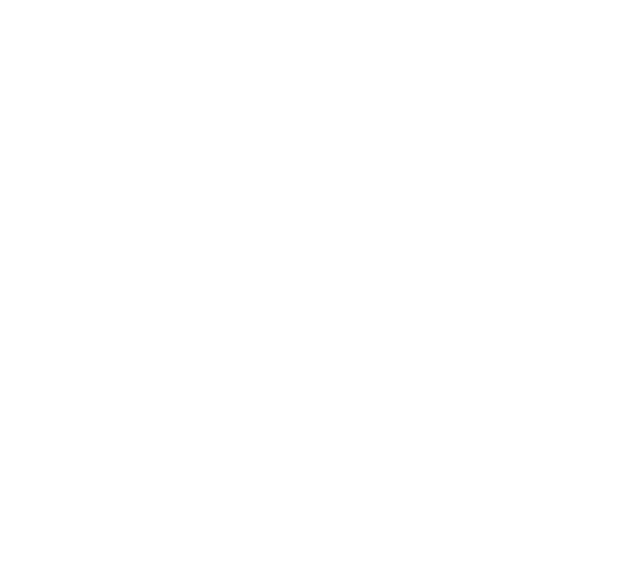
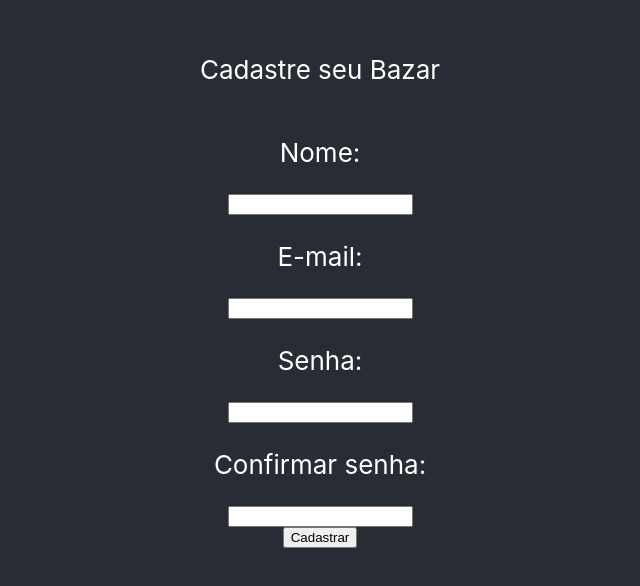
Before and after one commit to L0NG4R3S/BrexoStore, a React (Create React App) app: page /cadastrarUsuario in a window 1280 px wide. Before the commit this address had no page. Shown: the part 112-698 px from the top of the page, without its empty margins (320-960 px from the left). Built offline with nearby package versions, Linux system fonts and the light colour scheme.

Commit message:
organizar styles

```diff
--- a/src/App.js
+++ b/src/App.js
@@ -4,8 +4,9 @@
   Routes,
   Route,
 } from "react-router-dom";
-import './App.css';
+import './styles/App.css';
 import CadastrarBazar from "./CadastrarBazar";
+import CadastrarUser from "./CadastrarUser";
 import Home from "./Home";
 
 function App() {
@@ -16,6 +17,7 @@
             <Routes>
               <Route path="/" element={<Home />} />
               <Route path="/cadastrarBazar" element={<CadastrarBazar />} />
+              <Route path="/cadastrarUsuario" element={<CadastrarUser />} />
             </Routes>
           </div>
         </Router>
--- a/src/CadastrarBazar.js
+++ b/src/CadastrarBazar.js
@@ -1,5 +1,5 @@
 import { useState } from 'react';
-import './App.css';
+import './styles/App.css';
 import axios from 'axios';
 
 function CadastrarBazar() {
@@ -44,7 +44,7 @@
 
   return (
     <div className="CadastrarBazar">
-      <header className="App-header">
+      <header className="App-body">
         <p>
           Cadastre seu Bazar
         </p>
--- /dev/null
+++ b/src/CadastrarUser.js
@@ -0,0 +1,68 @@
+import { useState } from 'react';
+import './styles/App.css';
+import axios from 'axios';
+
+function CadastrarBazar() {
+  const [name, setName] = useState('');
+  const [email, setEmail] = useState('');
+  const [confirmPassword, setConfirmPassword] = useState('');
+  const [password, setPassword] = useState('');
+
+  const onRegister = () => {
+
+    const data = JSON.stringify({
+      name: name,
+      email: email,
+      password : password ,
+      password_confirmation: confirmPassword,
+    });
+
+    const config = {
+      method: 'post',
+      url: 'http://ec2-3-86-207-169.compute-1.amazonaws.com/api/user',
+      headers: {
+        'Content-Type': 'application/json'
+      },
+      data: data
+    };
+
+    axios(config)
+      .then((response) => console.log('DEU CERTO', response))
+      .catch((err) => {
+        console.error("ERRO ao cadastrar Usuário" + err);
+      });
+  }
+
+  return (
+    <div className="CadastrarBazar">
+      <header className="App-body">
+        <p>
+          Cadastre seu Bazar
+        </p>
+
+        <p>
+          Nome:
+        </p>
+        <input className="form-control" type="text" value={name} onChange={e => setName(e.target.value)}></input>
+        <p>
+          E-mail:
+        </p>
+        <input className="form-control" type="text" value={email} onChange={e => setEmail(e.target.value)}></input>
+        <p>
+          Senha:
+        </p>
+        <input className="form-control" type="text" value={password} onChange={e => setPassword(e.target.value)}></input>
+        <p>
+          Confirmar senha:
+        </p>
+        <input className="form-control" type="text" value={confirmPassword} onChange={e => setConfirmPassword(e.target.value)}></input>
+
+        <button onClick={onRegister}>
+          Cadastrar
+        </button>
+      </header>
+    </div>
+  );
+}
+
+export default CadastrarBazar;
--- a/src/Home.js
+++ b/src/Home.js
@@ -1,12 +1,12 @@
 import React from "react";
-import logo from './logo.svg';
-import './App.css';
+import './styles/App.css';
+import './styles/Home.css';
 
 function Home() {
   return (
     <div className="App">
-      <header className="App-header">
-        <img src={logo} className="App-logo" alt="logo" />
+      <div className="App-body">
+        <div className="Home-login">
           <p>
             Edit <code>src/App.js</code> and save to reload.
           </p>
@@ -18,7 +18,16 @@
           >
             Cadastrar Bazar
           </a>
-      </header>
+          <a
+            className="App-link"
+            href="cadastrarUsuario"
+            target="_blank"
+            rel="noopener noreferrer"
+          >
+            Cadastrar Usuario
+          </a>
+        </div>
+      </div>
     </div>
   );
 }
--- a/src/App.css
+++ b/src/styles/App.css
@@ -13,7 +13,7 @@
   }
 }
 
-.App-header {
+.App-body {
   background-color: #282c34;
   min-height: 100vh;
   display: flex;
--- /dev/null
+++ b/src/styles/Home.css
@@ -0,0 +1,11 @@
+.Home-login {
+  background-color: #0000;
+  padding: 10vh;
+  border-radius: 10px;
+  display: flex;
+  flex-direction: column;
+  align-items: center;
+  justify-content: center;
+  font-size: calc(10px + 2vmin);
+  color: white;
+}
```
Lines whose indentation alone changed are shown as unchanged.
